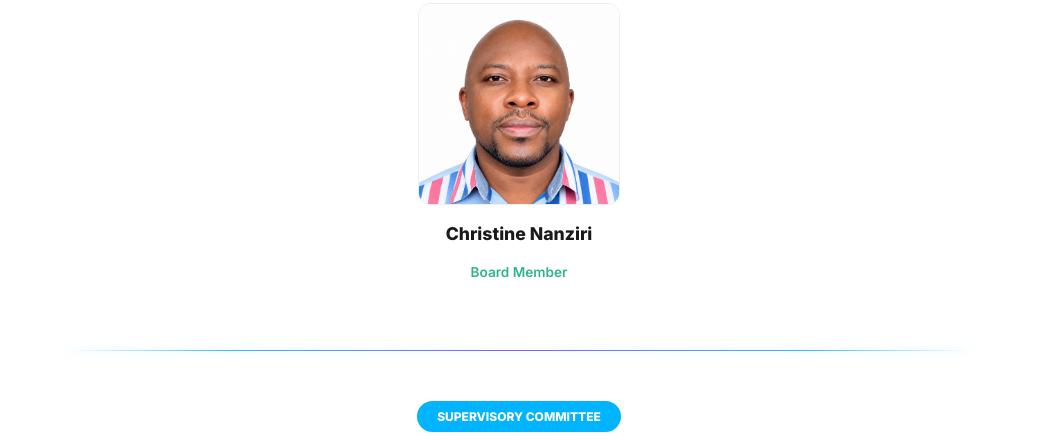
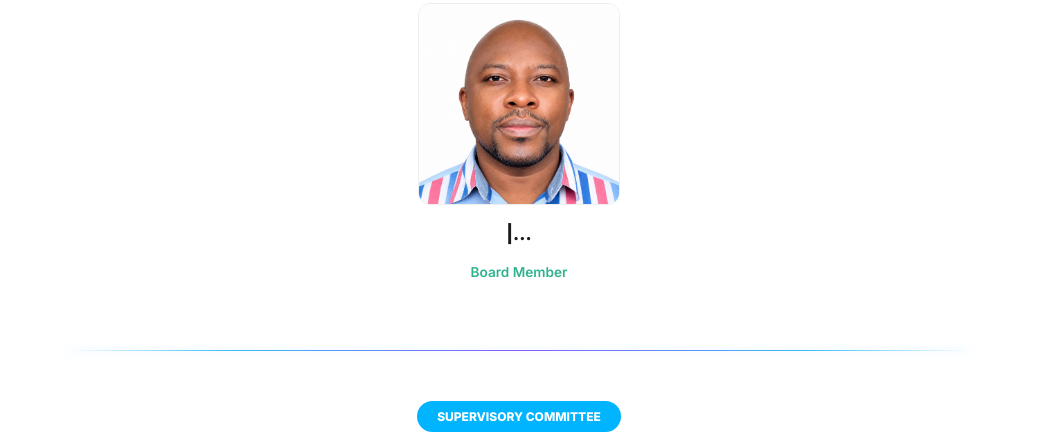
Before and after one commit to projectX640/ceedX, a plain HTML site: page about.html in a window 1280 px wide. Shown: the part 2961-3402 px from the top of the page, without its empty margins (121-1160 px from the left). Drawn offline with Linux system fonts and the light colour scheme.

Commit message:
Update about.html

```diff
--- a/about.html
+++ b/about.html
@@ -426,7 +426,7 @@
             <div class="member-card"><div class="member-img-placeholder"><img src="6.jpg"></div><h3>Byansi Kasumba Ronald</h3><p>Vice Chairperson</p></div>
             <div class="member-card"><div class="member-img-placeholder"><img src="5.png"></div><h3>Tumwiine Stanley</h3><p>Treasurer</p></div>
             <div class="member-card"><div class="member-img-placeholder"><img src="7.png"></div><h3>Katongole Isaac Sempijja</h3><p>Secretary</p></div>
-            <div class="member-card"><div class="member-img-placeholder"><img src="8.jpg"></div><h3>Christine Nanziri</h3><p>Board Member</p></div>
+            <div class="member-card"><div class="member-img-placeholder"><img src="8.jpg"></div><h3>|...</h3><p>Board Member</p></div>
         </div>
         <hr class="team-divider">
 
```
